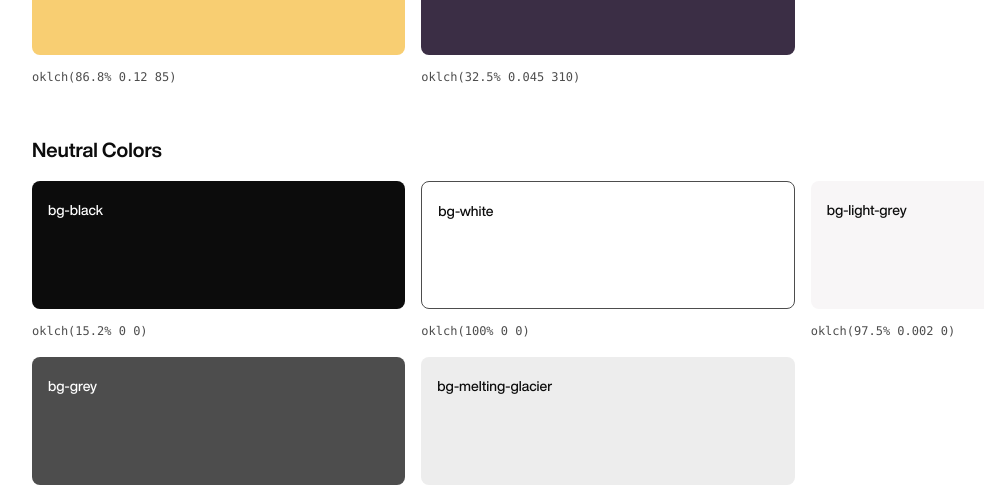
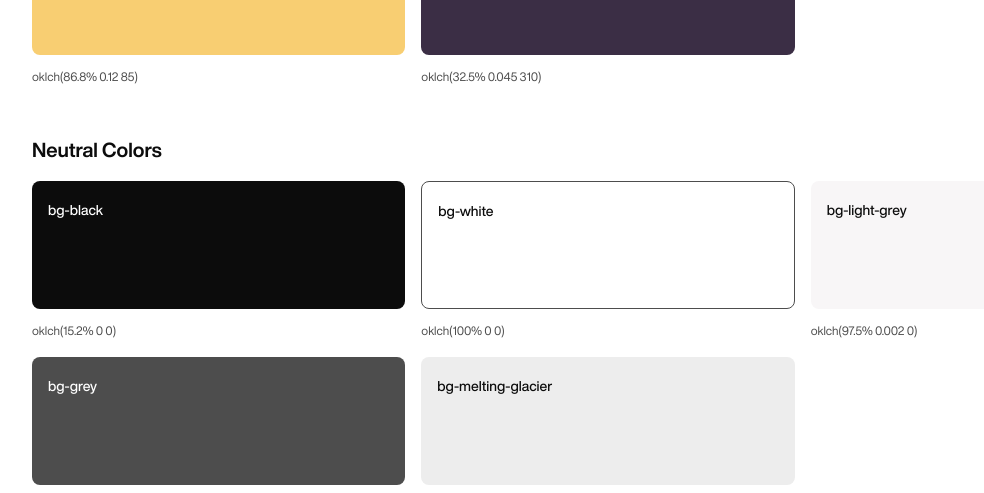
Before and after one commit to andreasbbusk/lineup, a Next.js app in the folder frontend/: page / in a window 1280 px wide. Shown: the part 307-800 px from the top of the page, without its empty margins (32-1016 px from the left). Built offline with nearby package versions, Linux system fonts and the light colour scheme.

Commit message:
Fix: font change to everything

```diff
--- a/frontend/app/globals.css
+++ b/frontend/app/globals.css
@@ -253,10 +253,13 @@
   --opacity-4: 0.04;
 }
 
+* {
+  font-family: var(--font-family-helvetica);
+}
+
 body {
   background-color: var(--background);
   color: var(--foreground);
-  font-family: var(--font-family-helvetica);
   font-weight: 400;
   font-size: var(--font-body);
 }
@@ -267,6 +270,7 @@ h1,
   font-size: var(--font-heading-1);
   font-weight: 600;
 }
+
 
 h2,
 .heading-2 {
```
